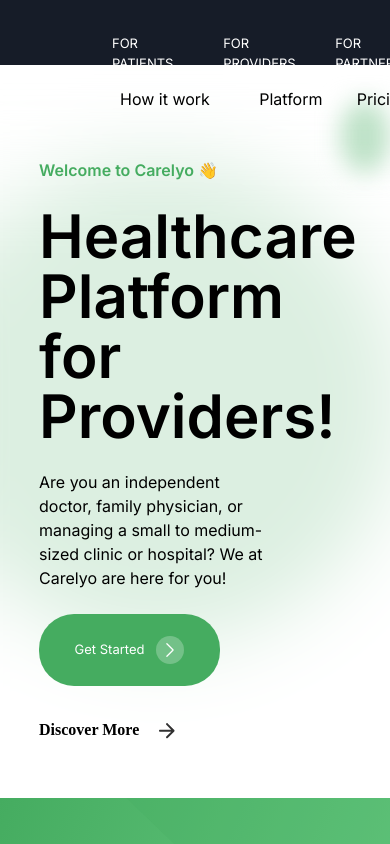
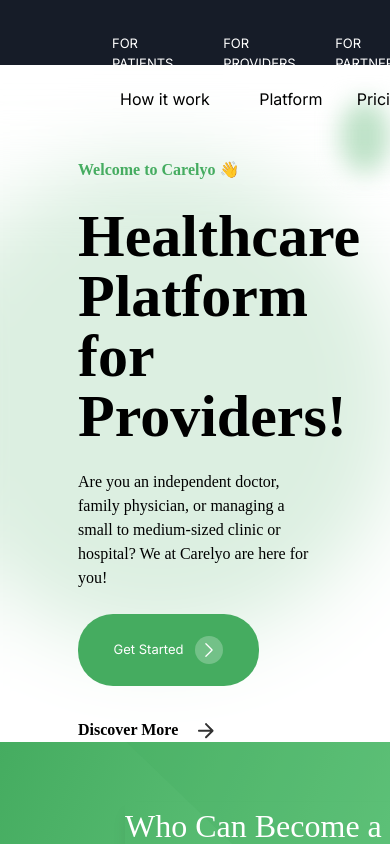
Before and after one commit to meeruu8282/next-mongodb-clerk, a Next.js app: page /providers/howItWorks in a window 390 px wide. Shown: the top 844 px of the page. Built offline with nearby package versions, Linux system fonts and the light colour scheme.

Commit message:
add template props to the component and call it in the page file

```diff
--- a/src/app/(pages)/providers/howItWorks/HowItWorksWelcome.tsx
+++ b/src/app/(pages)/providers/howItWorks/HowItWorksWelcome.tsx
@@ -1,49 +1,62 @@
 import CarelyoButton from "../Components/getStartedButton";
 import Image from 'next/image';
 import style from './howItWork.module.css'
+import React from "react";
 
 
 
 interface HowItsWorkWelcomeTemplateProps {
 
-    Welcome
+    welcomeText: string;
+    text1: string;
+    text2: string;
+    textButton1: string;
+    textButton2: string;
     imageSrc: string;
 }
 
 
 
+const HowItWorksWelcome: React.FC<HowItsWorkWelcomeTemplateProps> = ({
 
 
+    welcomeText,
+    text1,
+    text2,
+    textButton1,
+    textButton2,
+    imageSrc
 
-const HowItWorksWelcome = () => {
+
+}) => {
     return (
 
         <div className="flex w-[80%] h-full flex-row justify-center items-center">
 
             <div className="leftside w-[100%] flex flex-col justify-center items-center gap-6">
 
-                <div className="flex w-full justify-start items-center ">
-                    <h1 className="text-[16px] text-[#45AC60] font-semibold">
-                        Welcome to Carelyo 👋
+                <div className={`flex w-full justify-start items-center ${style.make95Width}`}>
+                    <h1 className="text-[16px] text-[#45AC60] font-semibold font-[Poppins]">
+                        {welcomeText}
                     </h1>
                 </div>
 
-                <div className="flex w-full justify-start items-center ">
-                    <h2 className={`text-6xl w-[45%] ${style.make95Width} font-semibold font `}>
-                        Healthcare Platform for Providers!
+                <div className={`flex w-full justify-start items-center ${style.justiceCenter}`}>
+                    <h2 className={`text-6xl w-[45%] ${style.make95Width} font-semibold font-[Poppins]`}>
+                        {text1}
                     </h2>
                 </div>
 
-                <div className="flex w-full  justify-start items-center">
-                    <p className={`text-md w-[70%] ${style.make95Width} font-normal`}>
-                        Are you an independent doctor, family physician, or managing a small to medium-sized clinic or hospital? We at Carelyo are here for you!
+                <div className={`flex w-full justify-start items-center ${style.justiceCenter}`}>
+                    <p className={`text-md w-[70%] ${style.make95Width} font-normal font-[Poppins]`}>
+                        {text2}
                     </p>
                 </div>
 
-                <div className={`flex flex-row w-full justify-start items-center gap-7 ${style.flexCol} `}>
+                <div className={`flex flex-row w-full justify-start items-center gap-7 ${style.flexColumn} ${style.make95Width}`}>
                     <div className="">
                         <CarelyoButton
-                            buttonText="Get Started"
+                            buttonText={textButton1}
                             buttonSize="vLB"
                             color="primary"
                             size="small"
@@ -53,7 +66,7 @@ const HowItWorksWelcome = () => {
                         <div className="w-full ">
                             <div className="w-[116px] h-[22px] flex">
                                 <div className="font-semibold text-[16px] text-[#000000] font-[Poppins]">
-                                    Discover More
+                                    {textButton2}
                                 </div>
                             </div>
                         </div>
@@ -92,10 +105,12 @@ const HowItWorksWelcome = () => {
             </div>
 
             <div className={`w-full h-[100%] flex justify-end items-center  ${style.hidingimage} `}>
-                <Image src="/firstpageRec.png"
+                <Image
+                    src={imageSrc}
                     alt="entre"
                     width={698}
                     height={667} />
+
             </div>
 
         </div>
--- a/src/app/(pages)/providers/howItWorks/howItWork.module.css
+++ b/src/app/(pages)/providers/howItWorks/howItWork.module.css
@@ -19,7 +19,7 @@
   }
 
   @media (max-width: 405px)  {
-    .flexCol {
+    .flexColumn {
 
        display: flex;
        flex-direction: column;
@@ -32,3 +32,15 @@
 
     }
   }
+
+
+  @media (max-width: 1080px)  {
+    .justiceCenter {
+
+       display: flex;
+       justify-content: center;
+       align-items: center;
+
+
+    }
+  }
--- a/src/app/(pages)/providers/howItWorks/page.tsx
+++ b/src/app/(pages)/providers/howItWorks/page.tsx
@@ -19,86 +19,18 @@ export default function Howitwork() {
 
 
 
-
-
-
     <div className=" w-screen justify-center items-center   ">
       <BlurBackGroundDesign/>
-      <div className="w-full flex justify-center items-center mb-14">
-        <HowItWorksWelcome/>
+      <div className="w-full flex justify-center items-center">
+        <HowItWorksWelcome
+        welcomeText={"Welcome to Carelyo 👋"}
+        text1={"Healthcare Platform for Providers!"}
+        text2={"Are you an independent doctor, family physician, or managing a small to medium-sized clinic or hospital? We at Carelyo are here for you!"}
+        textButton1={"Get Started"}
+        textButton2={"Discover More"}
+        imageSrc={"/firstpageRec.png"}
+        />
       </div>
-
-      {/* <div className="flex items-center">
-        <div className="w-full md:w-[624px] h-auto md:h-[480px] top-0 md:top-[288.69px] left-0 md:left-[125px] md:m-[130px] font-[Poppins] md:ml-[80px] pl-8 md:pl-12">
-          <div className="w-[233px] h-[46px] top-[288.69px] left-[125px] gap-2 text-[16px] text-[#45AC60] font-semibold">
-            <div className="w-[185px] h-[22px]">Welcome to Carelyo 👋</div>
-          </div>
-          <div className="w-[522px] h-[249px] top-[347.69px] left-[125px] font-semibold text-[64px] text-[#000000] px-[16px]">
-            <h1>Healthcare Platform for Providers!</h1>
-          </div>
-          <div className="w-[624px] h-[52px] top-[520.69px] left-[125px] opacity-50 font-normal text-[16px] mt-7 px-4">
-            <div>
-              Are you an independent doctor, family physician, or managing a
-              small to medium-sized clinic or hospital? We at Carelyo are here
-              for you!
-            </div>
-          </div>
-          <div className="w-[361px] h-[72px] flex ml-6  mt-6 item-center pr-12 md:pr-0 ">
-            <div className="">
-              <CarelyoButton
-                buttonText="Get Started"
-                buttonSize="vLB"
-                color="primary"
-                size="small"
-              />
-            </div>
-
-            <div className="w-[148px] h-[24px] gap-[8px] ml-8 items-center mt-5 flex right-0 ">
-              <div className=" right-0  w-[116px] h-[22px] flex">
-                <div className="  font-semibold text-[16px] text-[#000000]">
-                  Discover More
-                </div>
-              </div>
-              <div className="  ">
-                <div className=" w-[24px] h-[24px]  ">
-                  <svg
-                    width="24"
-                    height="25"
-                    viewBox="0 0 24 25"
-                    fill="none"
-                    xmlns="http://www.w3.org/2000/svg"
-                  >
-                    <g clipPath="url(#clip0_341_3389)">
-                      <path
-                        d="M5 13.6914H16.17L11.29 18.5714C10.9 18.9614 10.9 19.6014 11.29 19.9914C11.68 20.3814 12.31 20.3814 12.7 19.9914L19.29 13.4014C19.68 13.0114 19.68 12.3814 19.29 11.9914L12.71 5.39138C12.32 5.00138 11.69 5.00138 11.3 5.39138C10.91 5.78138 10.91 6.41138 11.3 6.80138L16.17 11.6914H5C4.45 11.6914 4 12.1414 4 12.6914C4 13.2414 4.45 13.6914 5 13.6914Z"
-                        fill="#323232"
-                      />
-                    </g>
-                    <defs>
-                      <clipPath id="clip0_341_3389">
-                        <rect
-                          width="24"
-                          height="24"
-                          fill="white"
-                          transform="translate(0 0.691406)"
-                        />
-                      </clipPath>
-                    </defs>
-                  </svg>
-                </div>
-              </div>
-            </div>
-          </div>
-        </div>
-
-        <div className="absolute right-0 w-screen md:w-[668px] h-auto md:h-[667px] md:mr-[60px] hidden md:block">
-          <Image src="/firstpageRec.png" alt="entre" width={668} height={667} />
-        </div>
-      </div> */}
-
-
-
-
 
 
 
```
